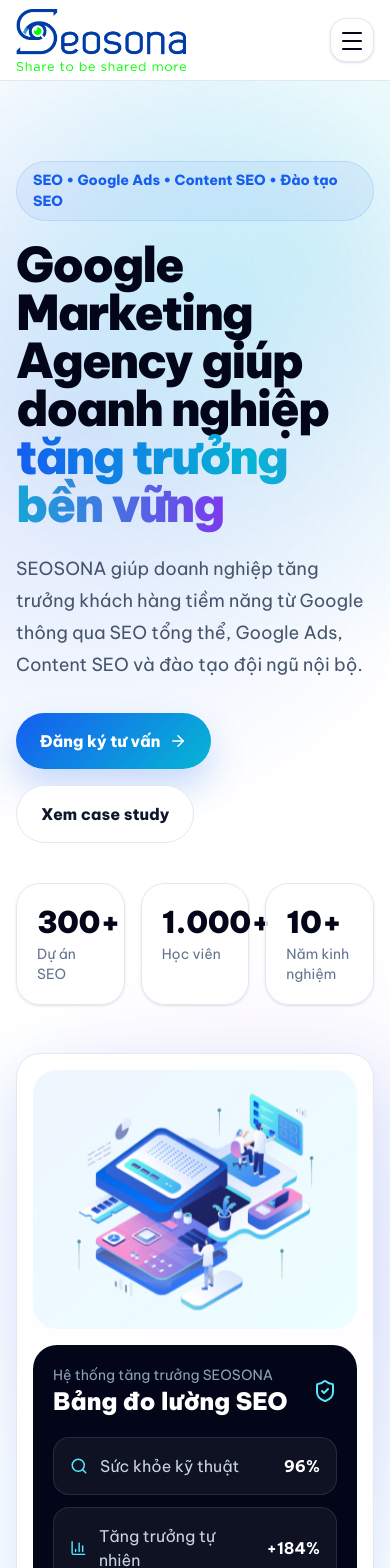
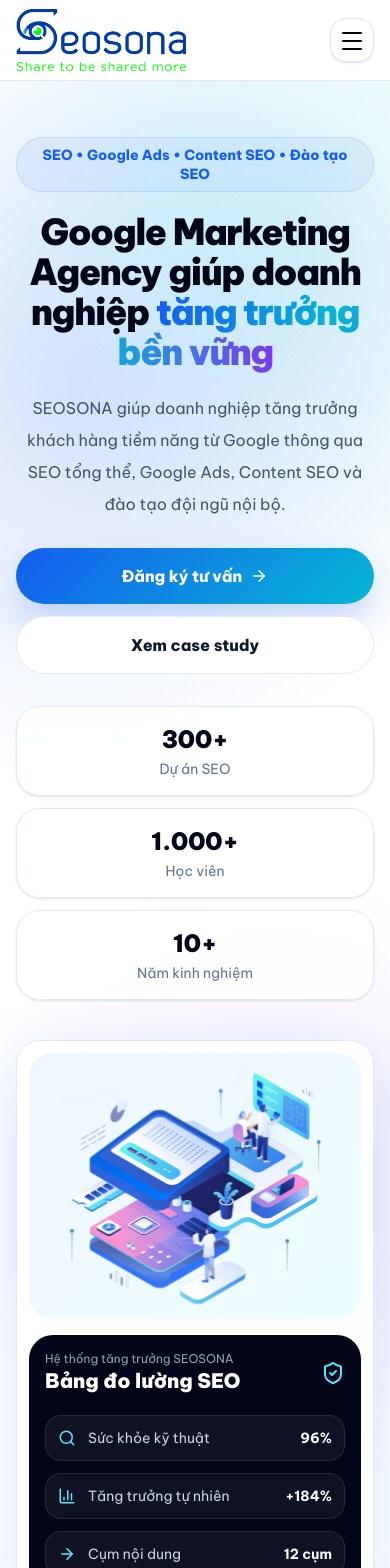
Before and after one commit to LongLeo287/SEOSONA, a Next.js app: page / in a window 390 px wide. Shown: the top 1568 px of the page. Built offline with nearby package versions, Linux system fonts and the light colour scheme.

Commit message:
responsive: optimize homepage hero for desktop tablet mobile

```diff
--- a/components/sections/Hero.tsx
+++ b/components/sections/Hero.tsx
@@ -16,55 +16,55 @@
 
 export function Hero() {
   return (
-    <section className="relative overflow-hidden bg-white py-20 lg:py-28">
+    <section className="relative overflow-hidden bg-white py-14 sm:py-16 md:py-20 lg:py-28">
       <div className="absolute inset-0 bg-[radial-gradient(circle_at_20%_20%,rgba(21,94,239,.16),transparent_30%),radial-gradient(circle_at_80%_10%,rgba(6,182,212,.14),transparent_26%),radial-gradient(circle_at_70%_70%,rgba(124,58,237,.10),transparent_28%)]" />
-      <div className="absolute left-1/2 top-10 h-72 w-72 -translate-x-1/2 rounded-full bg-cyan-200/20 blur-3xl" />
-      <div className="container relative grid items-center gap-12 lg:grid-cols-[1.05fr_.95fr]">
-        <div className="reveal">
-          <div className="badge mb-5">SEO • Google Ads • Content SEO • Đào tạo SEO</div>
-          <h1 className="max-w-4xl text-5xl font-black tracking-[-0.04em] text-slate-950 md:text-6xl lg:text-7xl">
+      <div className="absolute left-1/2 top-10 h-56 w-56 -translate-x-1/2 rounded-full bg-cyan-200/20 blur-3xl md:h-72 md:w-72" />
+      <div className="container relative grid items-center gap-10 lg:grid-cols-[1.05fr_.95fr] lg:gap-12">
+        <div className="reveal text-center lg:text-left">
+          <div className="badge mb-5 max-w-full justify-center text-xs sm:text-sm">SEO • Google Ads • Content SEO • Đào tạo SEO</div>
+          <h1 className="mx-auto max-w-4xl text-4xl font-black tracking-[-0.04em] text-slate-950 sm:text-5xl md:text-6xl lg:mx-0 lg:text-7xl">
             Google Marketing Agency giúp doanh nghiệp <span className="gradient-text">tăng trưởng bền vững</span>
           </h1>
-          <p className="mt-6 max-w-2xl text-lg leading-8 text-slate-600">
+          <p className="mx-auto mt-5 max-w-2xl text-base leading-8 text-slate-600 sm:text-lg lg:mx-0">
             SEOSONA giúp doanh nghiệp tăng trưởng khách hàng tiềm năng từ Google thông qua SEO tổng thể, Google Ads, Content SEO và đào tạo đội ngũ nội bộ.
           </p>
-          <div className="mt-8 flex flex-wrap gap-4">
-            <Link href="/lien-he/" className="btn-primary">
+          <div className="mt-7 flex flex-col gap-3 sm:flex-row sm:flex-wrap sm:justify-center lg:justify-start">
+            <Link href="/lien-he/" className="btn-primary w-full sm:w-auto">
               Đăng ký tư vấn <ArrowRight size={18} />
             </Link>
-            <Link href="/case-study/" className="btn-secondary">
+            <Link href="/case-study/" className="btn-secondary w-full sm:w-auto">
               Xem case study
             </Link>
           </div>
-          <div className="mt-10 grid max-w-xl grid-cols-3 gap-4">
+          <div className="mx-auto mt-8 grid max-w-xl grid-cols-1 gap-3 sm:grid-cols-3 sm:gap-4 lg:mx-0">
             {metrics.map((item, index) => (
-              <div key={item.label} className="rounded-3xl border border-slate-200 bg-white/80 p-5 shadow-sm transition hover:-translate-y-1 hover:border-blue-200 hover:shadow-xl" style={{ animationDelay: `${index * 80}ms` }}>
-                <div className="text-3xl font-black text-slate-950">{item.value}</div>
+              <div key={item.label} className="rounded-3xl border border-slate-200 bg-white/80 p-4 text-center shadow-sm transition hover:-translate-y-1 hover:border-blue-200 hover:shadow-xl sm:p-5" style={{ animationDelay: `${index * 80}ms` }}>
+                <div className="text-2xl font-black text-slate-950 sm:text-3xl">{item.value}</div>
                 <div className="mt-1 text-sm text-slate-500">{item.label}</div>
               </div>
             ))}
           </div>
         </div>
-        <div className="card pulse-glow overflow-hidden p-4">
+        <div className="card pulse-glow mx-auto w-full max-w-[560px] overflow-hidden p-3 sm:p-4 lg:max-w-none">
           <div className="relative aspect-[5/4] overflow-hidden rounded-3xl bg-gradient-to-br from-blue-50 to-cyan-50">
-            <Image src="/images/legacy/hero/home-begin.png" alt="SEOSONA Google Marketing Agency" fill priority className="float-slow object-contain p-4" sizes="(min-width: 1024px) 45vw, 100vw" />
+            <Image src="/images/legacy/hero/home-begin.png" alt="SEOSONA Google Marketing Agency" fill priority className="float-slow object-contain p-3 sm:p-4" sizes="(min-width: 1024px) 45vw, 100vw" />
           </div>
-          <div className="mt-4 rounded-3xl bg-slate-950 p-5 text-white">
-            <div className="mb-5 flex items-center justify-between">
+          <div className="mt-4 rounded-3xl bg-slate-950 p-4 text-white sm:p-5">
+            <div className="mb-5 flex items-center justify-between gap-4">
               <div>
-                <div className="text-sm text-slate-400">Hệ thống tăng trưởng SEOSONA</div>
-                <div className="text-2xl font-black">Bảng đo lường SEO</div>
+                <div className="text-xs text-slate-400 sm:text-sm">Hệ thống tăng trưởng SEOSONA</div>
+                <div className="text-xl font-black sm:text-2xl">Bảng đo lường SEO</div>
               </div>
-              <ShieldCheck className="text-cyan-300" />
+              <ShieldCheck className="shrink-0 text-cyan-300" />
             </div>
             <div className="grid gap-3">
               {dashboardItems.map((item) => {
                 const Icon = item.icon;
                 return (
-                  <div key={item.label} className="rounded-2xl border border-white/10 bg-white/5 p-4 transition hover:bg-white/10">
-                    <div className="flex items-center justify-between gap-4">
-                      <div className="flex items-center gap-3"><Icon className="text-cyan-300" size={18} /><span className="text-slate-300">{item.label}</span></div>
-                      <strong>{item.value}</strong>
+                  <div key={item.label} className="rounded-2xl border border-white/10 bg-white/5 p-3 transition hover:bg-white/10 sm:p-4">
+                    <div className="flex items-center justify-between gap-3 text-sm sm:text-base">
+                      <div className="flex min-w-0 items-center gap-3"><Icon className="shrink-0 text-cyan-300" size={18} /><span className="truncate text-slate-300">{item.label}</span></div>
+                      <strong className="shrink-0">{item.value}</strong>
                     </div>
                   </div>
                 );
```
